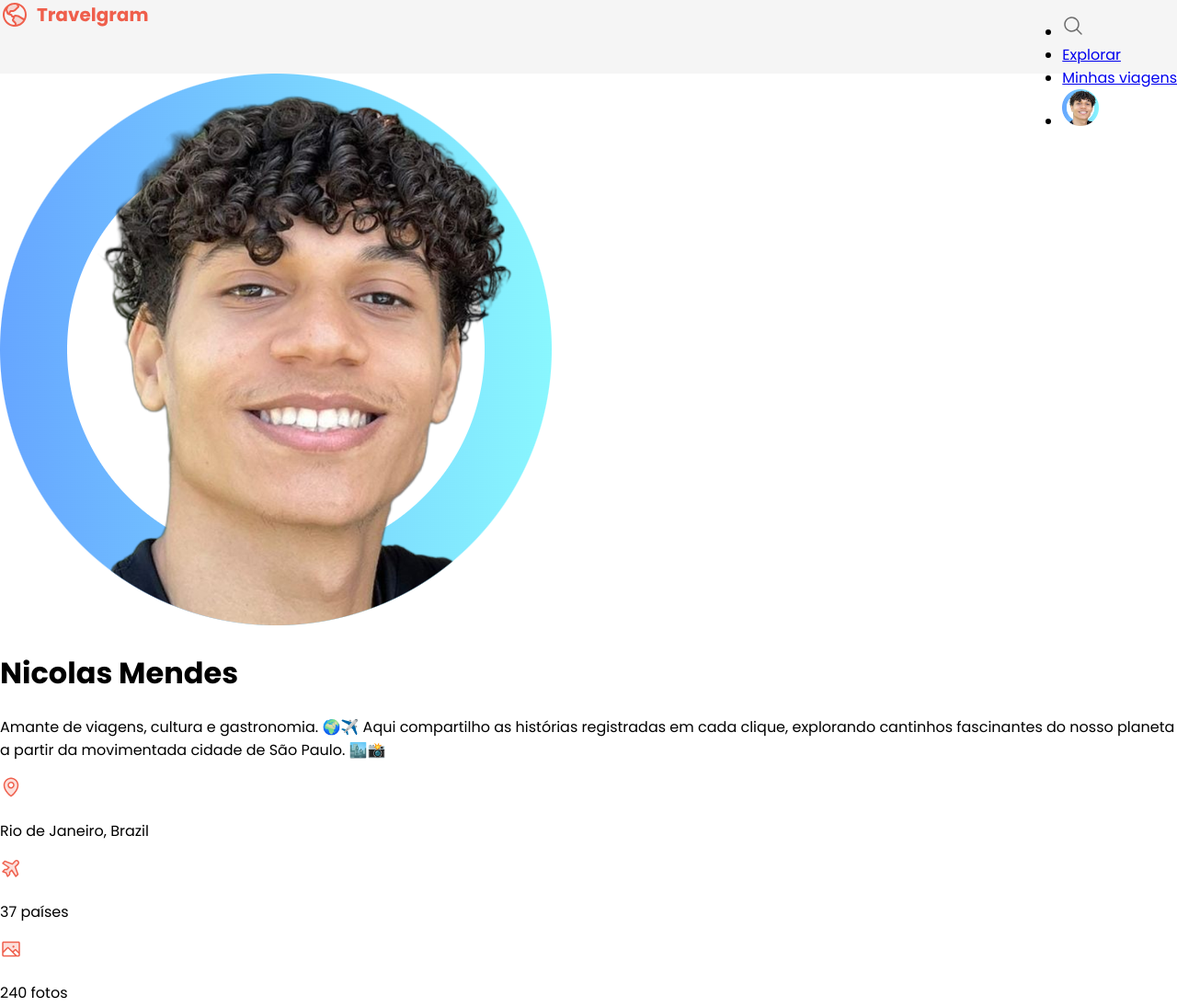
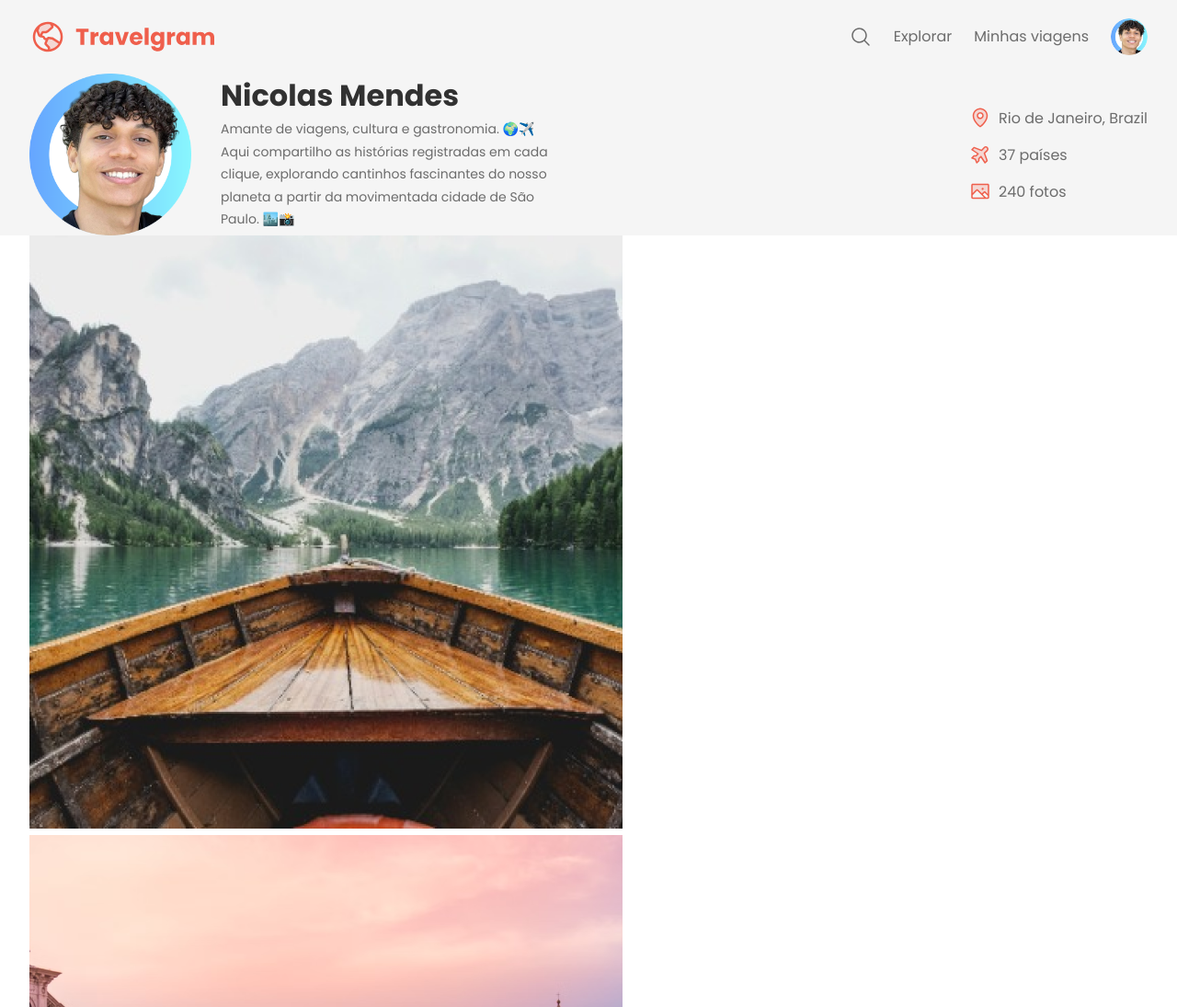
Before and after one commit to oNicorasu/Projeto-Travelgram, a plain HTML site: page index.html in a window 1280 px wide. Shown: the top 1095 px of the page at 92% size. Drawn offline with Linux system fonts and the light colour scheme.

Commit message:
Navbar e Header feitas

```diff
--- /dev/null
+++ b/css/global.css
@@ -0,0 +1,46 @@
+* {
+   margin: 0;
+   padding: 0;
+   box-sizing: border-box;
+}
+
+:root {
+   --bg-color: #FFFFFF;
+   --sf-color: #F5F5F5;
+   --sk-color: #D9D9D9;
+   --brand-color: #EF5F4C;
+   --text-color-primary: #313131;
+   --text-color-secondary: #6C6C6C;
+   --shape-transparency: #ffffff 56%;
+   --font-family: "Poppins", sans-serif;
+   --text-lg: bold 32px/125% var(--font-family);
+   --text: 16px/150% var(--font-family);
+   --text-md: 14px/175% var(--font-family);
+   --text-sm: 12px/175% var(--font-family);
+}
+
+body {
+   font-family: var(--font-family);
+   color: var(--text-color-secondary);
+   background-color: var(--bg-color);
+}
+
+a {
+   color: inherit;
+   text-decoration: none;
+}
+
+a:hover {
+   color: var(--brand-color);
+   text-decoration: underline;
+}
+
+.container {
+   max-width: 1280px;
+   margin-inline: auto;
+   padding-inline: 32px;
+}
+
+.surface {
+   background-color: var(--sf-color);
+}
--- /dev/null
+++ b/css/index.css
@@ -0,0 +1,73 @@
+@import url(global.css);
+
+nav {
+   height: 80px;
+   display: flex;
+   line-height: 0;
+   align-items: center;
+   justify-content: space-between;
+}
+
+.logo {
+   height: 40px;
+}
+
+nav ul li:last-child img{
+   width: 40px;
+   height: 40px;
+   border-radius: 50%;
+}
+
+nav ul {
+   gap: 24px;
+   display: flex;
+   list-style: none;
+   align-items: center;
+   padding-block: 8px;
+}
+
+header {
+   display: flex;
+   align-items: center;
+   justify-content: space-between;
+}
+
+header .perfil {
+   gap: 32px;
+   display: flex;
+}
+
+header .perfil img {
+   height: 176px;
+}
+
+.perfil .text {
+   max-width: 384px;
+   max-height: 168px;
+}
+
+.perfil .text h1 {
+   margin: 4px 0px;
+   font: var(--text-lg);
+   color: var(--text-color-primary);
+}
+
+.perfil .text p {
+   margin: 4px 0px;
+   font: var(--text-md);
+}
+
+.info div {
+   gap: 8px;
+   display: flex;
+   max-width: 280px;
+   max-height: 24px;
+}
+
+.top {
+   margin-bottom: 16px;
+}
+
+.bot {
+   margin-top: 16px;
+}
--- a/css/style.css
+++ /dev/null
@@ -1,26 +0,0 @@
-:root {
-   --brand-color: #EF5F4C;
-   --bg-color: #FFFFFF;
-   --sf-color: #F5F5F5;
-   --sk-color: #D9D9D9;
-   --shape-transparency: #ffffff 56%;
-   --text-color-primary: #313131;
-   --text-color-secondary: #6C6C6C;
-   font-family: "Poppins", sans-serif;
-}
-
-body{
-   margin: 0;
-}
-
-nav {
-   display: flex;
-   justify-content: space-between;
-   background-color: var(--sf-color);
-   height: 80px;
-}
-
-nav ul li:last-child img{
-   width: 40px;
-   height: 40px;
-}
--- a/index.html
+++ b/index.html
@@ -7,12 +7,14 @@
    <meta name="viewport" content="width=device-width, initial-scale=1.0">
    <title>Travelgram</title>
    <link href="https://fonts.googleapis.com/css2?family=Poppins:ital,wght@0,100;0,200;0,300;0,400;0,500;0,600;0,700;0,800;0,900;1,100;1,200;1,300;1,400;1,500;1,600;1,700;1,800;1,900&display=swap" rel="stylesheet">
-   <link rel="stylesheet" href="./css/style.css">
+   <link rel="stylesheet" href="./css/index.css">
+   <link rel="stylesheet" href="./css/global.css">
 </head>
 <body>
-   <nav>
-      <a href="#" class="logo">
-         <img id="logo" src="./assets/icons/Logo.svg" alt="Logo">
+   <div class="surface">
+      <nav class="container">
+         <a href="#">
+            <img class="logo" src="./assets/icons/Logo.svg" alt="Logo">
          </a>
          <ul class="more">
             <li class="search"><a href="#">
@@ -25,24 +27,35 @@
             </a></li>
          </ul>
       </nav>
-   <header id="about">
-      <div id="main">
+   </div>
+   <div class="surface">
+      <header class="container">
+         <div class="perfil">
             <img src="./assets/images/profile-pic (1).png" alt="Foto de perfil">
+            <div class="text">
                <h1>Nicolas Mendes</h1>
-         <p>Amante de viagens, cultura e gastronomia. 🌍✈️
+               <p>Amante de viagens, cultura e gastronomia. 🌍✈️ <br>
                   Aqui compartilho as histórias registradas em cada clique, explorando cantinhos fascinantes do nosso planeta a partir da movimentada cidade de São Paulo. 🏙️📸
                </p>
             </div>
-      <div id="info">
+         </div>
+         <div class="info">
+            <div class="top">
                <img src="./assets/icons/MapPin.svg" alt="Icone Marcador do Mapa">
                <p>Rio de Janeiro, Brazil</p>
+            </div>
+            <div>
                <img src="./assets/icons/AirplaneTilt.svg" alt="Icone de avião">
                <p>37 países</p>
+            </div>
+            <div class="bot">
                <img src="./assets/icons/Image.svg" alt="Icone de imagem">
                <p>240 fotos</p>
             </div>
+         </div>
       </header>
-   <section>
+   </div>
+   <section class="container">
       <div id="galeria">
          <img src="./assets/images/Image 01.png" alt="">
          <img src="./assets/images/Image 02.png" alt="">
@@ -58,7 +71,7 @@
          <img src="./assets/images/Image 12.png" alt="">
       </div>
    </section>
-   <footer>
+   <footer class="container">
       <p>Travelgram © 2024</p>
       <div>
          <p>Termos de uso</p>
```
Lines whose indentation alone changed are shown as unchanged.
